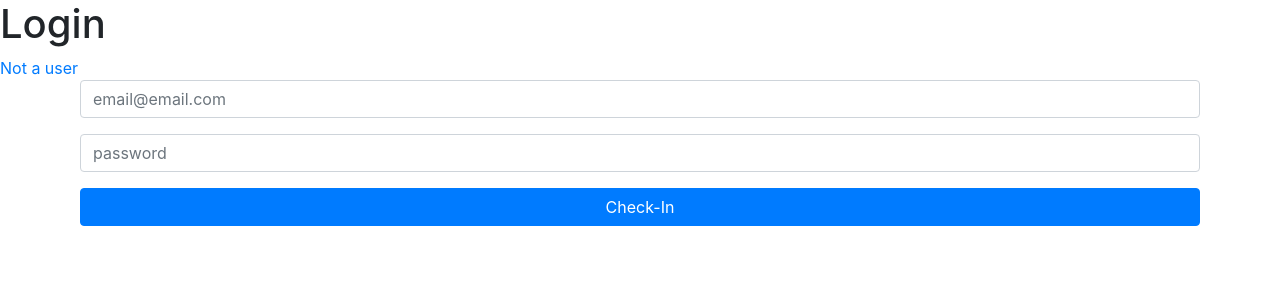
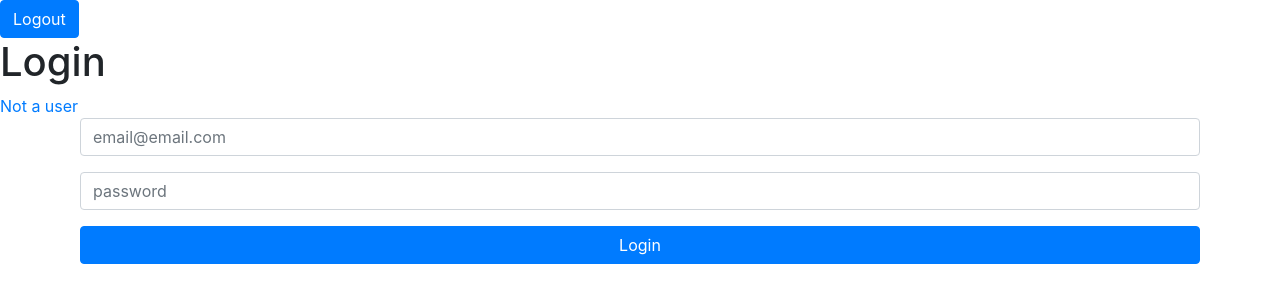
Before and after one commit to MohdSaifulM/safeentry, a React (Create React App) app in the folder client/: page /login in a window 1280 px wide. Shown: the top 302 px of the page. Built offline with nearby package versions, Linux system fonts and the light colour scheme; no server answers.

Commit message:
auth react

```diff
--- a/client/src/App.js
+++ b/client/src/App.js
@@ -5,6 +5,7 @@ import Company from "./Company";
 import { BrowserRouter, Route, Switch } from "react-router-dom";
 import Login from "./Auth/Login";
 import Register from "./Auth/Register";
+import { Button } from "react-bootstrap";
 
 function App() {
   const [companies, setCompanies] = useState([]);
@@ -21,8 +22,14 @@ function App() {
       console.log(error);
     }
   }
+
+  function logout() {
+    localStorage.removeItem("token");
+  }
+
   return (
     <BrowserRouter>
+      <Button onClick={logout}>Logout</Button>
       <Switch>
         <Route path="/" exact>
           <Home companies={companies} />
--- a/client/src/Auth/Login.jsx
+++ b/client/src/Auth/Login.jsx
@@ -1,8 +1,25 @@
-import React from "react";
+import Axios from "axios";
+import React, { useState } from "react";
 import { Form, Button, Container } from "react-bootstrap";
 import { NavLink } from "react-router-dom";
 function Login() {
-  function changeHandler(e) {}
+  const [user, setUser] = useState({});
+  function changeHandler(e) {
+    setUser((visitor) => ({ ...visitor, [e.target.name]: e.target.value }));
+  }
+
+  async function login() {
+    try {
+      let resp = await Axios.post(
+        "http://localhost:80/api/v1/auth/login",
+        user
+      );
+      console.log(resp.data);
+      localStorage.setItem("token", resp.data.token);
+    } catch (e) {
+      console.log(e);
+    }
+  }
 
   return (
     <div>
@@ -25,7 +42,9 @@ function Login() {
           />
         </Form.Row>
         <Form.Row className="mb-3">
-          <Button block>Check-In</Button>
+          <Button block onClick={login}>
+            Login
+          </Button>
         </Form.Row>
       </Container>
     </div>
--- a/client/src/Auth/Register.jsx
+++ b/client/src/Auth/Register.jsx
@@ -47,7 +47,7 @@ function Register() {
           />
         </Form.Row>
         <Form.Row className="mb-3">
-          <Button block>Check-In</Button>
+          <Button block>Register</Button>
         </Form.Row>
       </Container>
     </div>
```
